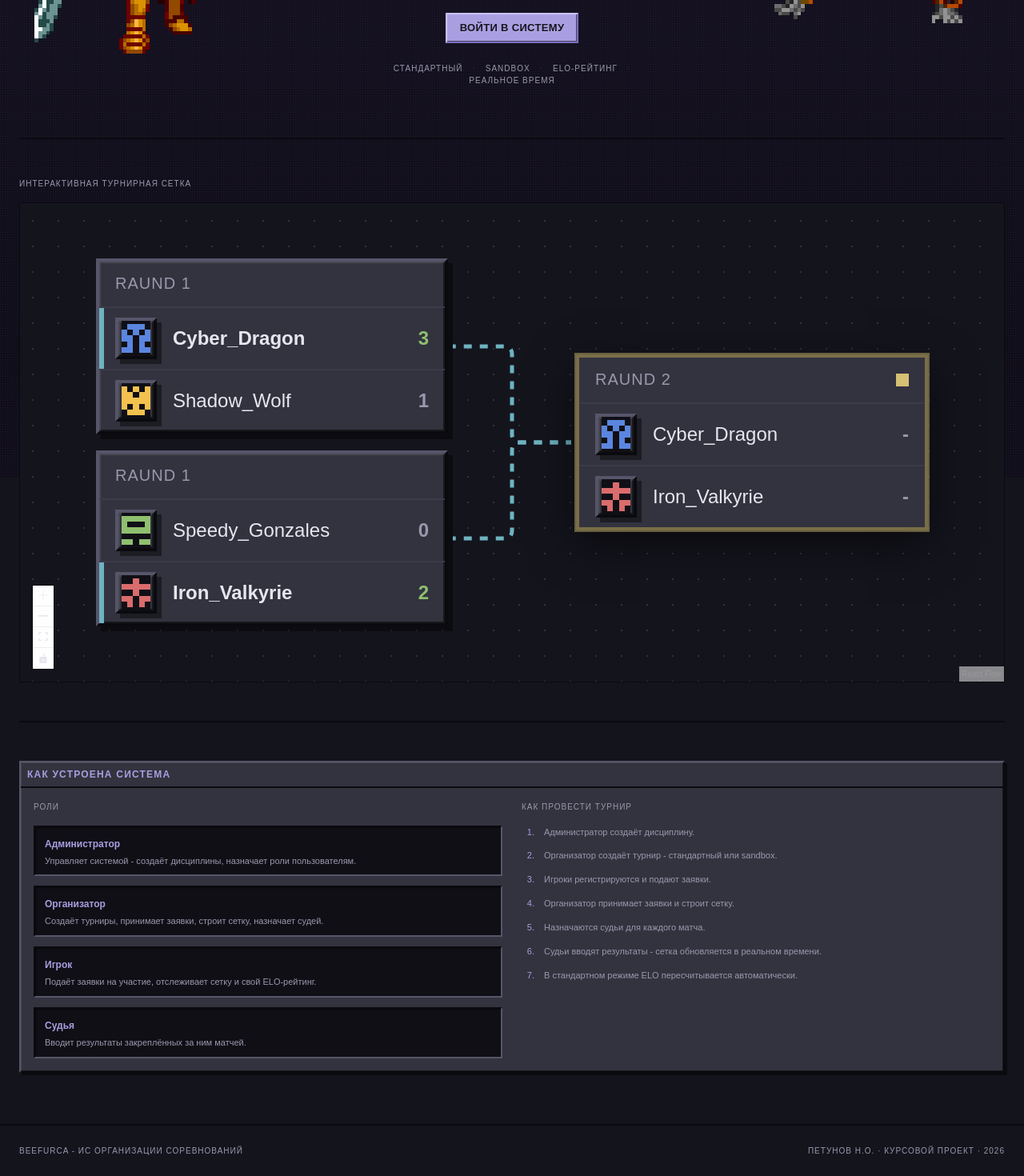
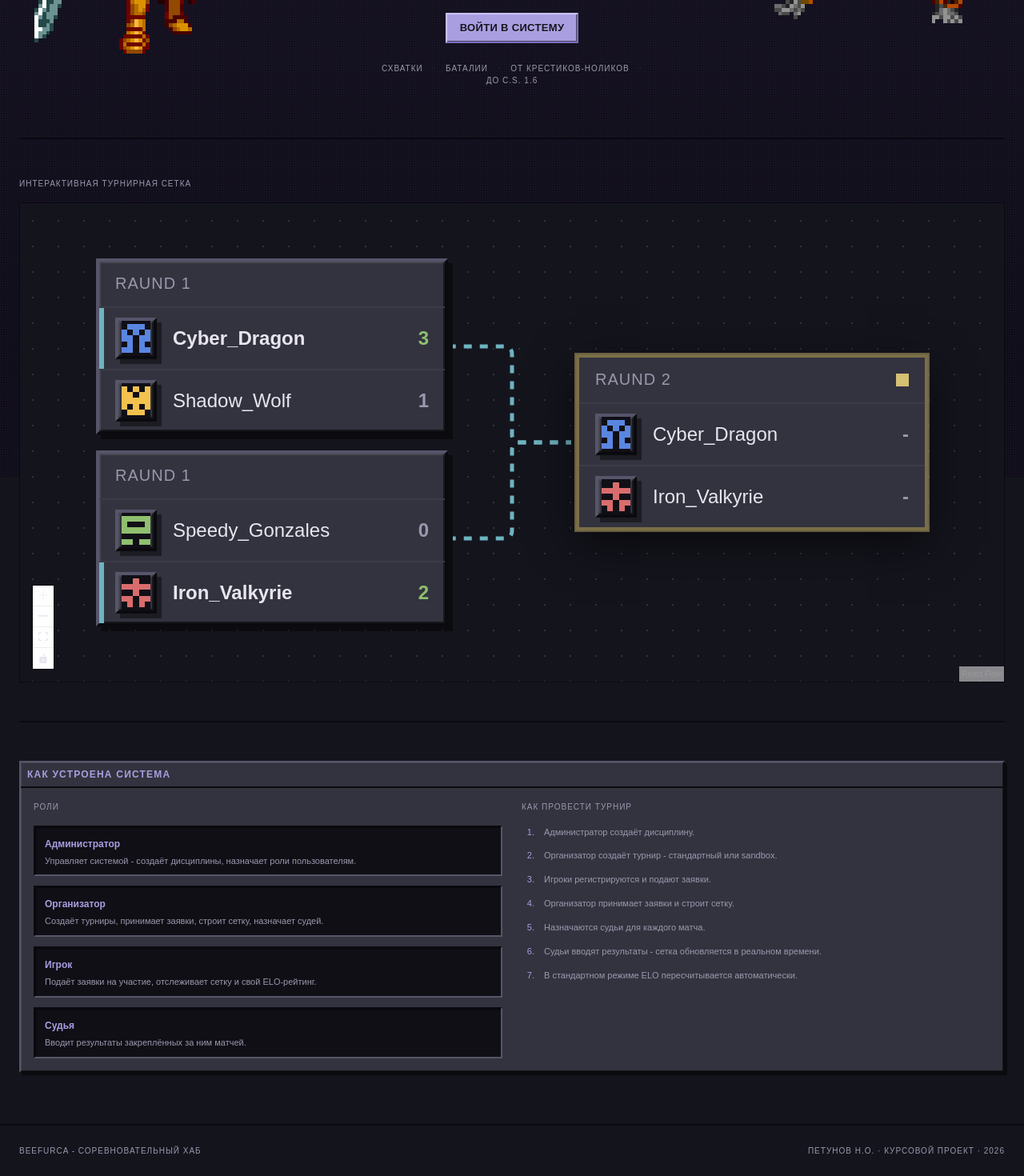
Before and after one commit to glasilus/beefurca, a Next.js app in the folder apps/web/: page / in a window 1280 px wide. Shown: the part 364-1834 px from the top of the page at 80% size. Built offline with nearby package versions, Linux system fonts and the light colour scheme; a web font is replaced by a local one.

Commit message:
feat: update landing text

```diff
--- a/apps/web/src/app/page.tsx
+++ b/apps/web/src/app/page.tsx
@@ -96,13 +96,13 @@ export default function Home() {
                 Войти в систему
               </Button>
               <div className="mt-6 flex flex-wrap items-center justify-center gap-x-3 text-[10px] font-mono text-[var(--text-muted)] uppercase tracking-widest">
-                <span>Стандартный</span>
+                <span>Схватки</span>
                 <span className="opacity-30">·</span>
-                <span>Sandbox</span>
+                <span>Баталии</span>
                 <span className="opacity-30">·</span>
-                <span>ELO-рейтинг</span>
+                <span>От крестиков-ноликов</span>
                 <span className="opacity-30">·</span>
-                <span>Реальное время</span>
+                <span>До C.S. 1.6</span>
               </div>
             </div>
           </section>
@@ -170,7 +170,7 @@ export default function Home() {
       {/* ── Подвал ── */}
       <footer className="border-t-2 border-[var(--border)] py-6">
         <div className="max-w-7xl mx-auto px-4 sm:px-6 flex flex-col sm:flex-row items-center justify-between gap-2 text-[10px] font-mono text-[var(--text-muted)] uppercase tracking-widest">
-          <span>Beefurca - ИС организации соревнований</span>
+          <span>Beefurca - соревновательный хаб</span>
           <span>Петунов Н.О. · Курсовой проект · 2026</span>
         </div>
       </footer>
```
Also changed, not shown: 1 other file (tests, documents, lock files or other folders).
